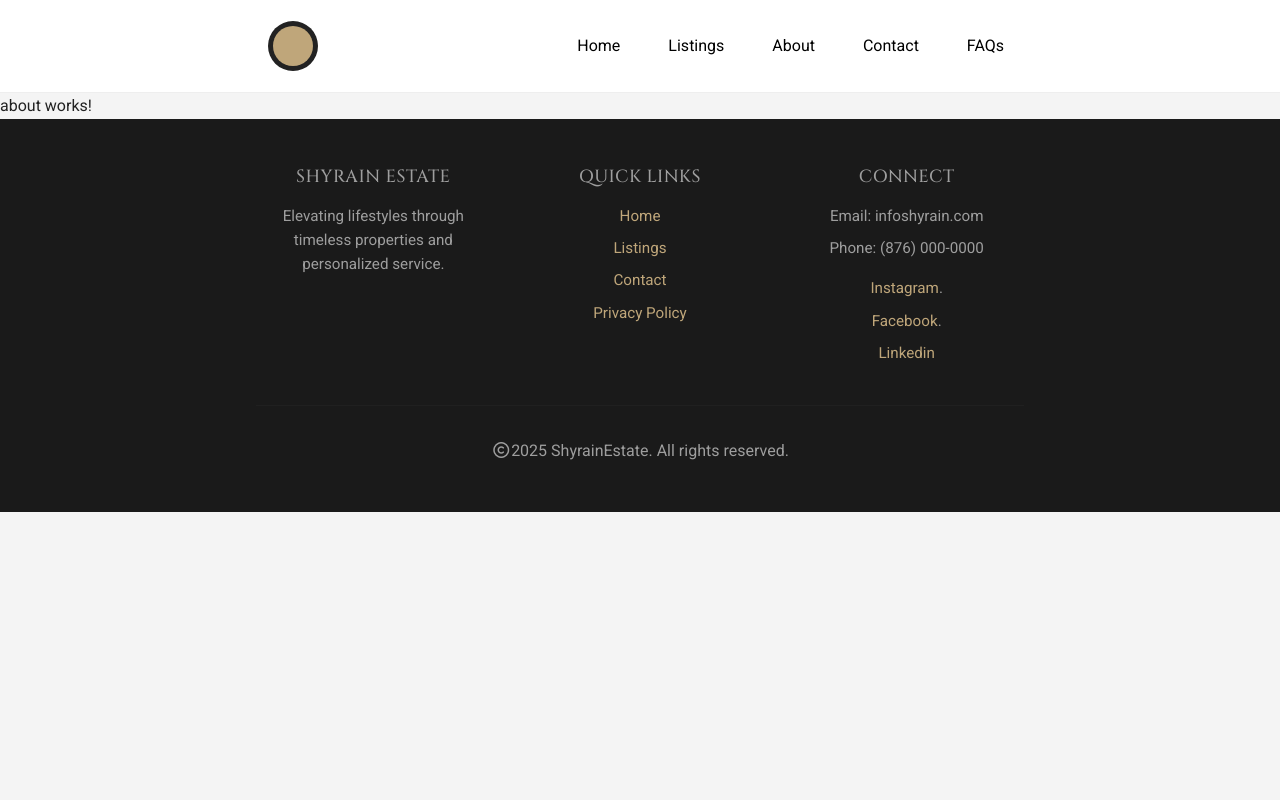
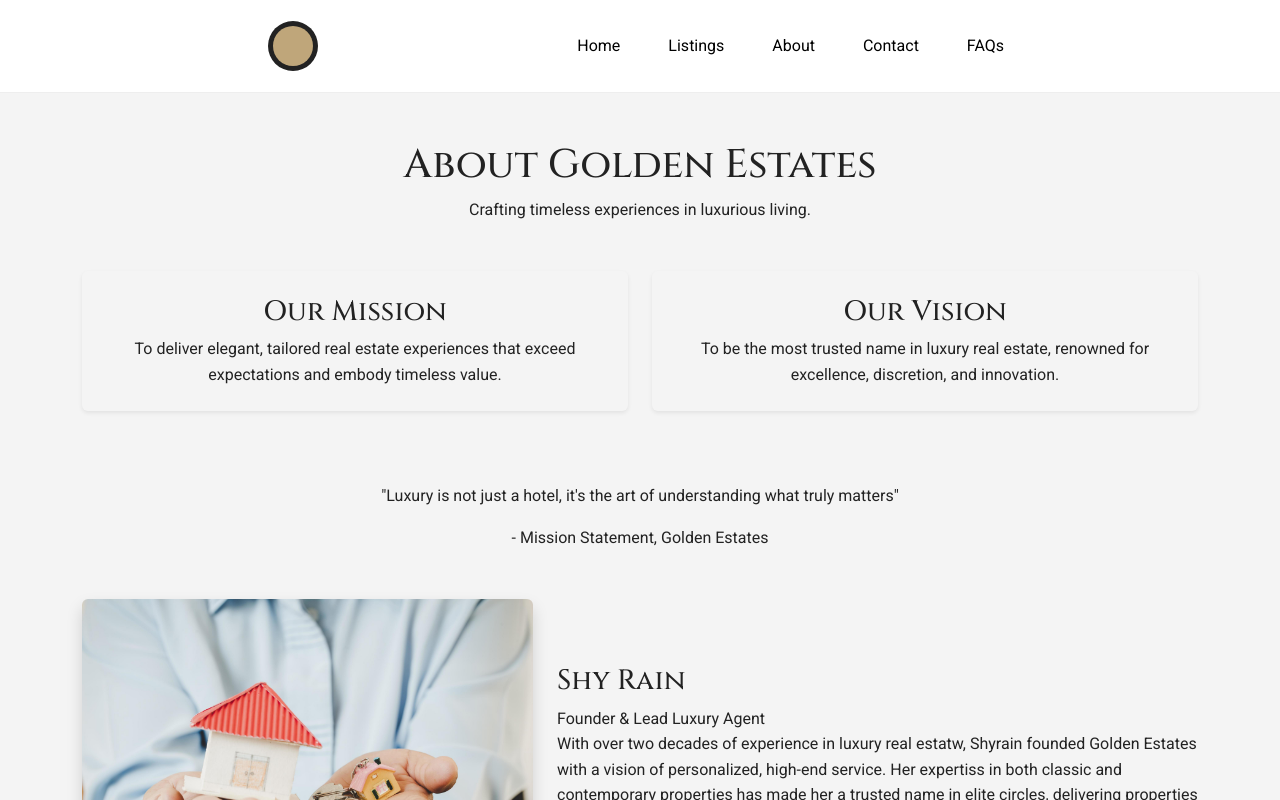
Before and after one commit to Kikira7258/realestate2, an Angular app: page /about in a window 1280 px wide. Shown: the top 800 px of the page. Built offline with nearby package versions, Linux system fonts and the light colour scheme; a web font is replaced by a local one.

Commit message:
'About' HTML added

```diff
--- a/src/app/views/client-view/about/about.component.html
+++ b/src/app/views/client-view/about/about.component.html
@@ -1 +1,48 @@
-<p>about works!</p>
+<div class="about container py-5">
+    <!-- Header -->
+     <section class="text-center mb-5">
+        <h1 class="about-title">About Golden Estates</h1>
+        <p class="about-subtitle">Crafting timeless experiences in luxurious living.</p>
+     </section>
+
+     <!-- Mission & Vision Section -->
+      <section class="row text-center mb-5">
+        <div class="col-md-6 mb-4">
+            <div class="info-card p-4 shadow-sm rounded">
+                <h3 class="info-title">Our Mission</h3>
+                <p class="info-text">To deliver elegant, tailored real estate experiences that exceed expectations and embody timeless value.</p>
+            </div>
+        </div>
+
+
+        <div class="col-md-6 mb-4">
+            <div class="info-card p-4 shadow-sm rounded">
+                <h3 class="info-title">Our Vision</h3>
+                <p class="info-text">To be the most trusted name in luxury real estate, renowned for excellence, discretion, and innovation.</p>
+            </div>
+        </div>
+      </section>
+
+
+      <!-- Mission Statement -->
+       <section class="mission-statement text-center mb-5 px-3">
+        <blockquote>
+            "Luxury is not just a hotel, it's the art of understanding what truly matters"
+        </blockquote>
+        <p class="author">- Mission Statement, Golden Estates</p>
+       </section>
+
+
+       <!-- Founder Section -->
+        <section class="row align-items-center founder-section">
+            <div class="col-lg-5 mb-4 mb-lg-0">
+                <img src="../../../../assets/images/agent.jpg" alt="Founder" class="img-fluid rounded shadow founder-img">
+            </div>
+            <div class="col-lg-7">
+                <h3 class="founder-name">Shy Rain</h3>
+                <p class="founder-title">Founder & Lead Luxury Agent</p>
+                <p class="founder-bio">With over two decades of experience in luxury real estatw, Shyrain founded Golden Estates with a vision of personalized, high-end service. Her expertiss in both classic and contemporary properties has made her a trusted name in elite circles, delivering properties that blend style, substance, and significance.</p>
+            </div>
+        </section>
+
+</div>
```
